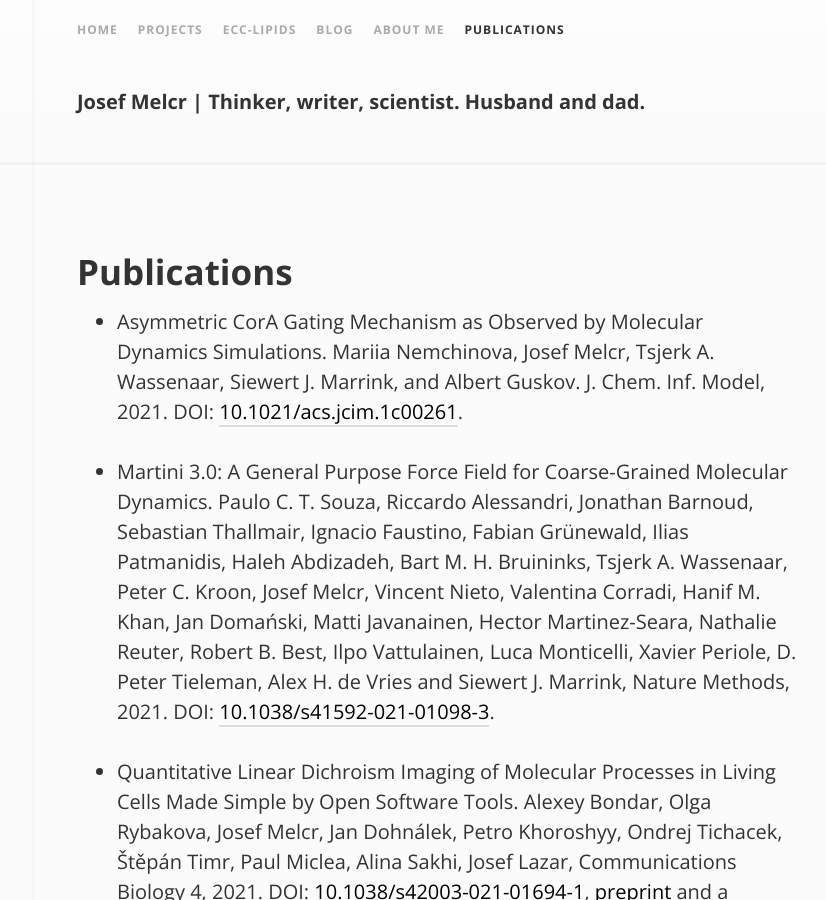
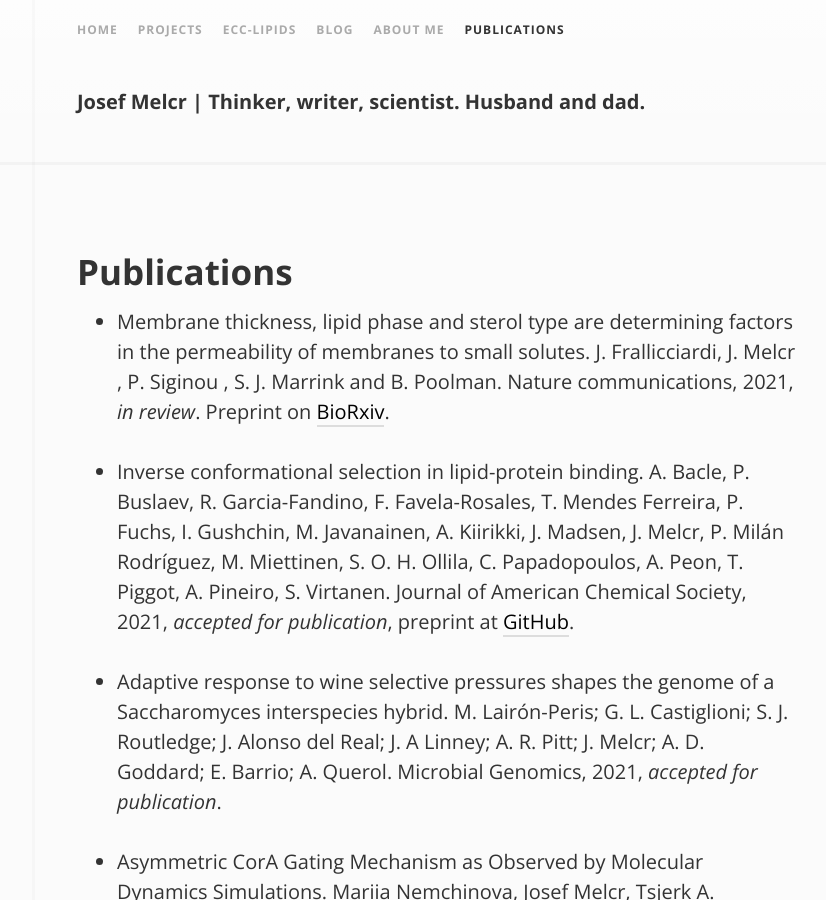
Before and after one commit to jmelcr/jmelcr.github.io, a Jekyll site: the page built from publications.md, in a window 1280 px wide and 900 px high. Shown: the whole window, without its empty margins (203-1029 px from the left). Built offline with Jekyll 4.4.1, drawn with Linux system fonts in a browser that asks for light colours; comment, search, counter and statistics services are not loaded.

Commit message:
update publications

```diff
--- a/publications.md
+++ b/publications.md
@@ -5,6 +5,27 @@ permalink: publications
 ---
 
 # Publications
+
+- Membrane thickness, lipid phase and sterol type are determining factors in the permeability of membranes to small solutes.
+J. Frallicciardi, J. Melcr , P. Siginou , S. J. Marrink and B. Poolman.
+Nature communications, 2021, *in review*.
+Preprint on [BioRxiv](https://www.biorxiv.org/content/10.1101/2021.07.16.452599v1).
+
+- Inverse conformational selection in lipid-protein binding.
+A. Bacle, P. Buslaev, R. Garcia-Fandino, F. Favela-Rosales,
+T. Mendes Ferreira, P. Fuchs, I. Gushchin, M. Javanainen,
+A. Kiirikki, J. Madsen, J. Melcr, P. Milán Rodríguez, M. Miettinen,
+S. O. H. Ollila, C. Papadopoulos, A. Peon, T. Piggot,
+A. Pineiro, S. Virtanen.
+Journal of American Chemical Society, 2021, *accepted for publication*,
+preprint at [GitHub](https://github.com/NMRLipids/NMRlipidsIVPEandPGmanuscript/blob/7526ae37d478a2434062b2e24b861b95d4087553/manuscriptPGPE.pdf).
+
+- Adaptive response to wine selective pressures shapes the genome of a Saccharomyces interspecies hybrid.
+M. Lairón-Peris; G. L. Castiglioni; S. J. Routledge;
+J. Alonso del Real; J. A Linney; A. R. Pitt;
+J. Melcr; A. D. Goddard; E. Barrio; A. Querol.
+Microbial Genomics, 2021, *accepted for publication*.
+
 
 - Asymmetric CorA Gating Mechanism as Observed by Molecular Dynamics Simulations.
 Mariia Nemchinova, Josef Melcr, Tsjerk A. Wassenaar,
```
Also changed, not shown: 1 other file.
